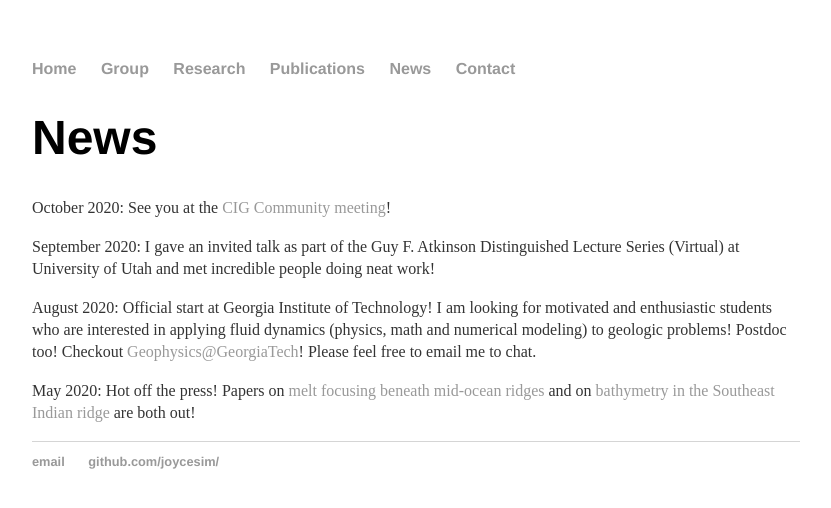
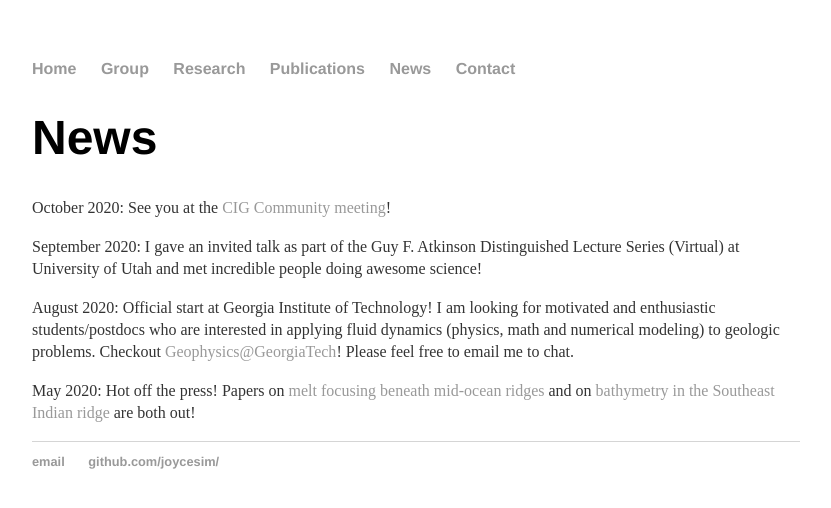
Before and after one commit to joycesim/joycesim.github.io, a Jekyll site: the page built from news/index.md, in a window 1280 px wide. Shown: the top 508 px of the page, without its empty margins (224-1055 px from the left). Built offline with Jekyll 4.4.1, drawn with Linux system fonts in a browser that asks for light colours.

Commit message:
Update index.md

```diff
--- a/news/index.md
+++ b/news/index.md
@@ -6,8 +6,8 @@ title: News
 
 October 2020: See you at the [CIG Community meeting](https://geodynamics.org/cig/events/calendar/2020-community-workshop/agenda/)!
 
-September 2020: I gave an invited talk as part of the Guy F. Atkinson Distinguished Lecture Series (Virtual) at University of Utah and met incredible people doing neat work!
+September 2020: I gave an invited talk as part of the Guy F. Atkinson Distinguished Lecture Series (Virtual) at University of Utah and met incredible people doing awesome science!
 
-August 2020: Official start at Georgia Institute of Technology! I am looking for motivated and enthusiastic students who are interested in applying fluid dynamics (physics, math and numerical modeling) to geologic problems! Postdoc too! Checkout [Geophysics@GeorgiaTech](http://geophysics.eas.gatech.edu/)! Please feel free to email me to chat.
+August 2020: Official start at Georgia Institute of Technology! I am looking for motivated and enthusiastic students/postdocs who are interested in applying fluid dynamics (physics, math and numerical modeling) to geologic problems. Checkout [Geophysics@GeorgiaTech](http://geophysics.eas.gatech.edu/)! Please feel free to email me to chat.
 
 May 2020: Hot off the press! Papers on [melt focusing beneath mid-ocean ridges](https://doi.org/10.1029/2020GL087349) and on [bathymetry in the Southeast Indian ridge](https://doi.org/10.1016/j.pepi.2020.106486) are both out!
```
